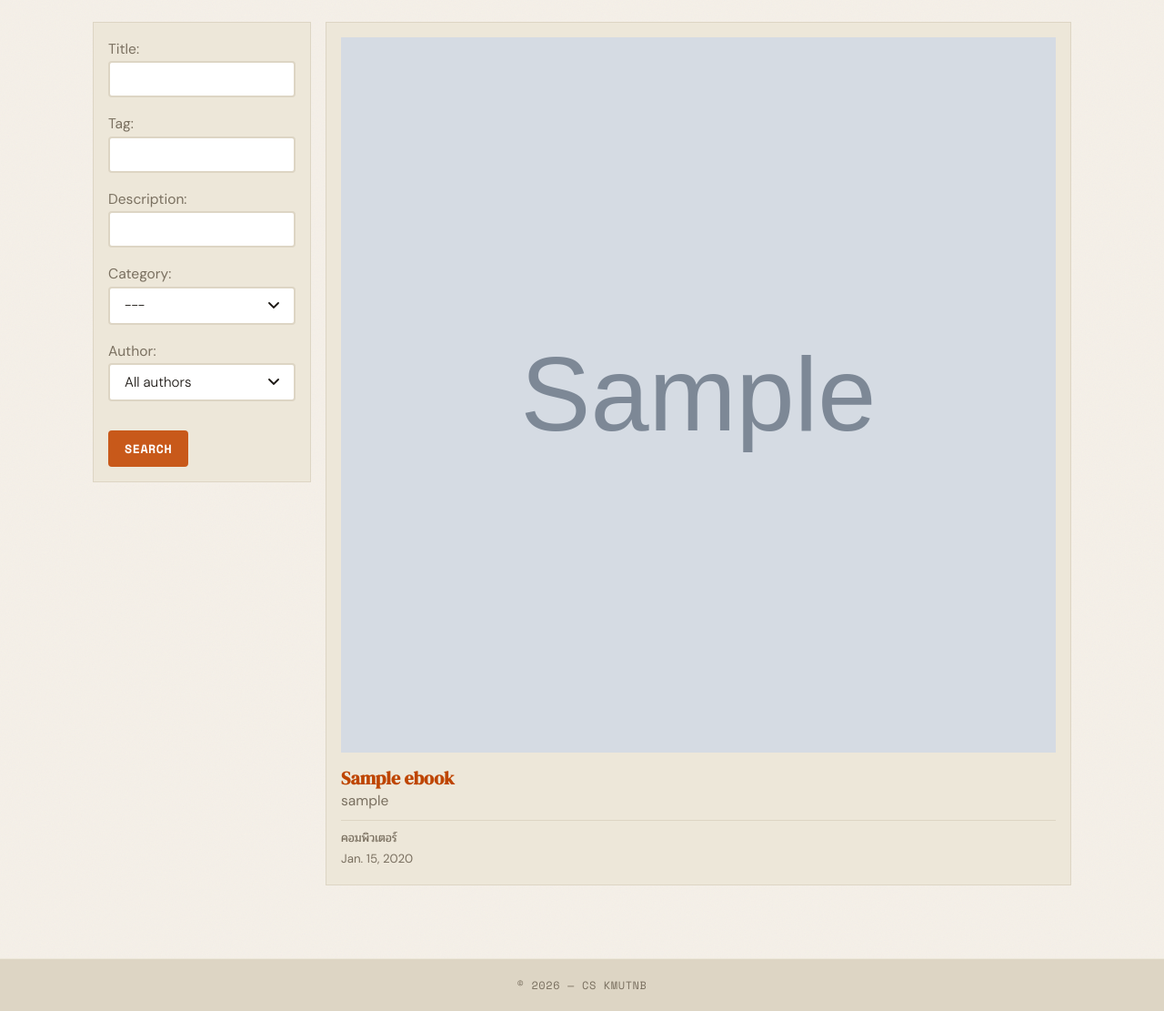
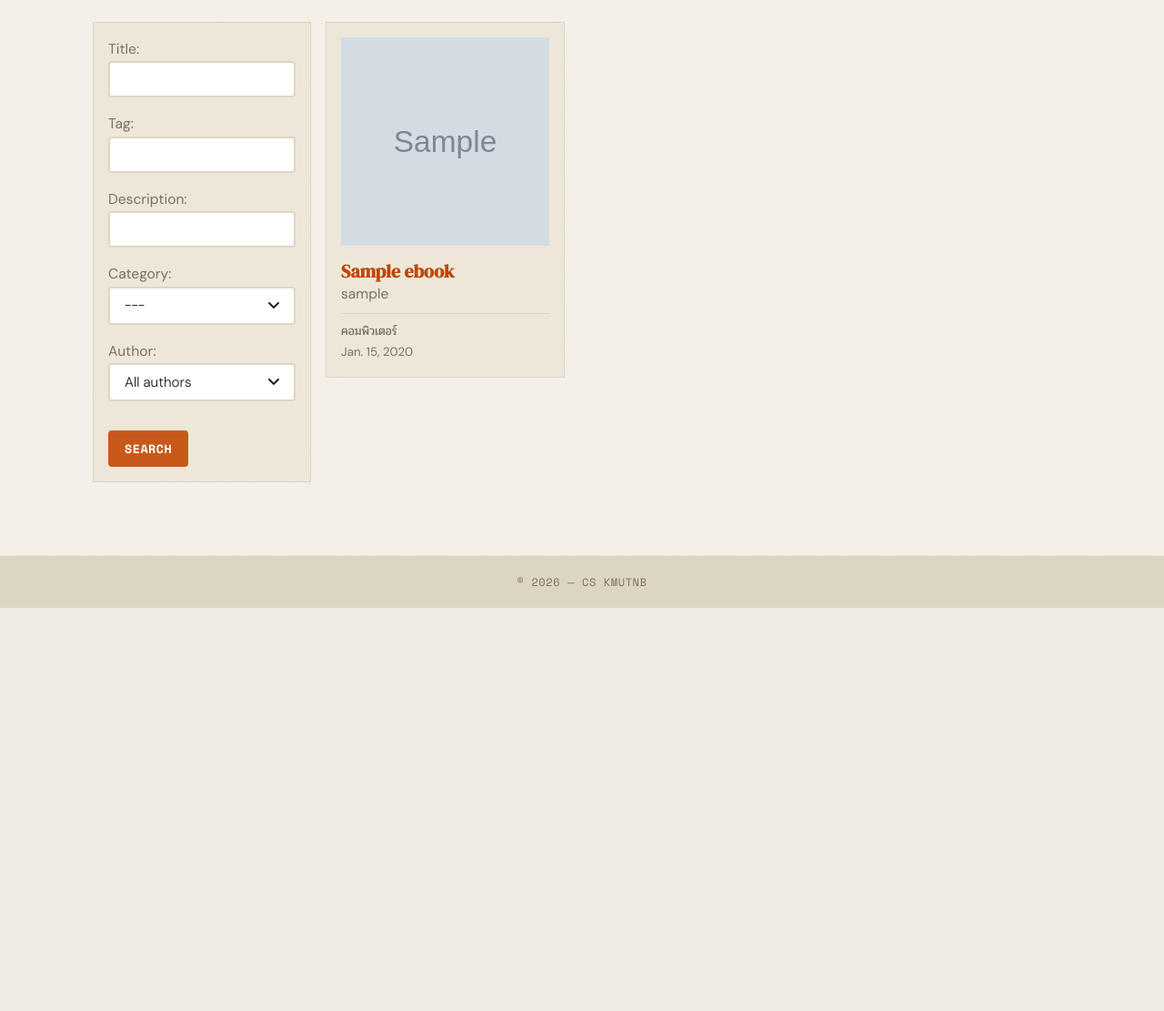
Before and after one commit to NaiNonTH/cs-ebook, a Django app: page / in a window 1280 px wide. Shown: the part 196-1307 px from the top of the page at 91% size. After the commit the page ends 864 px from the top, so only its background shows below. Run offline with Django 5.2, Linux system fonts and the light colour scheme; a user stored in the database is signed in; tables that the repository leaves empty hold one stand-in row (values such as "Sample post"); grey boxes marked "Sample" are stand-in pictures.

Commit message:
some more ui improvements

```diff
--- a/ebooks/static/ebooks/list_ebooks.css
+++ b/ebooks/static/ebooks/list_ebooks.css
@@ -7,7 +7,7 @@
 .ebooks-list {
 	display: grid;
 	gap: 1rem;
-	grid-template-columns: repeat(auto-fit, minmax(15rem, 1fr));
+	grid-template-columns: repeat(auto-fill, minmax(15rem, 1fr));
 	margin: 1rem 0;
 }
 
--- a/ebooks/static/ebooks/style.css
+++ b/ebooks/static/ebooks/style.css
@@ -609,6 +609,8 @@ input[type="file"]::file-selector-button:active {
 	color: var(--paper);
 	padding: 0 0.5rem;
 	border-radius: 0.25rem;
+
+    transition: background-color 0.1s;
 }
 .tag::before {
 	content: "•";
@@ -616,6 +618,10 @@ input[type="file"]::file-selector-button:active {
 	color: var(--paper-mid);
 }
 
+a.tag:hover {
+    background: var(--amber-light);
+}
+
 .tag-groups {
     display: flex;
     flex-wrap: wrap;
```
